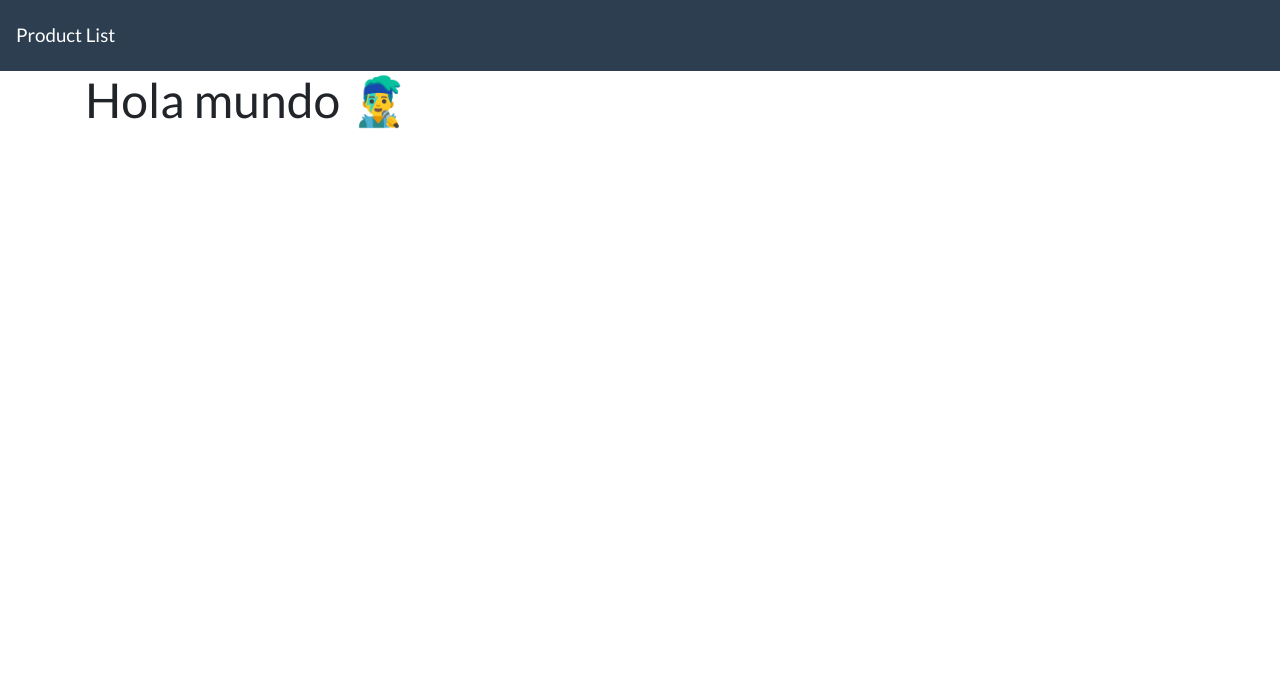
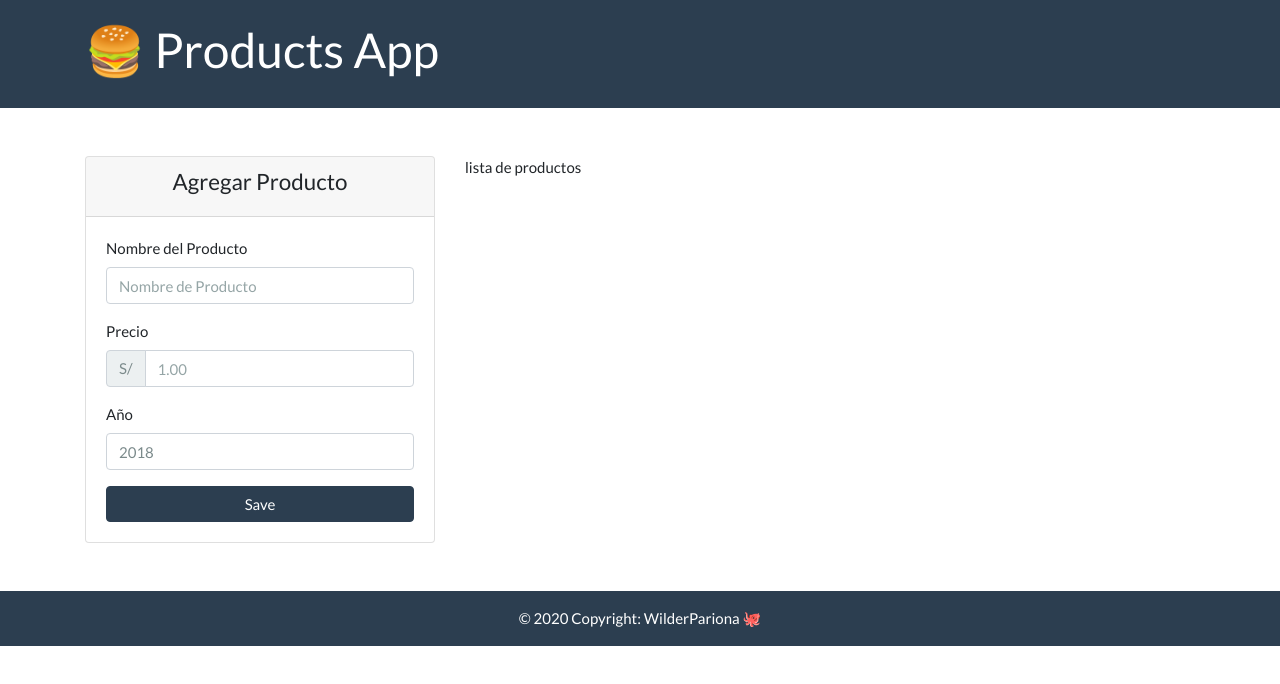
Before and after one commit to JhonWilderParionaVilca/product-app-js-OOP, a website: page index.html in a window 1280 px wide. Drawn offline with Linux system fonts and the light colour scheme.

Commit message:
:lipstick: update UI, form add products

```diff
--- /dev/null
+++ b/assets/css/style.css
@@ -0,0 +1,13 @@
+.fz-14 {
+  font-size: 1.4rem;
+}
+
+/* para que se posicione abajo de todo el footer */
+.footer {
+  bottom: 0;
+  width: 100%;
+}
+
+.text-white {
+  color: #ffffff;
+}
--- a/index.html
+++ b/index.html
@@ -4,20 +4,88 @@
 <head>
   <meta charset="UTF-8">
   <meta name="viewport" content="width=device-width, initial-scale=1.0">
-  <title>Title</title>
+  <title>🍔 Product App</title>
   <link rel="stylesheet" href="./assets/css/bootstrap.min.css">
+  <link rel="stylesheet" href="./assets/css/style.css">
 </head>
 
 <body>
+
+  <!-------------------
+    $NAV BAR
+  --------------------->
   <nav class="navbar navbar-expand-lg navbar-dark bg-primary">
-    <a class="navbar-brand" href="index.html">Product List</a>
+    <div class="container">
+      <a href="/" class="navbar-brand">
+        <h1>
+          🍔 Products App
+        </h1>
+      </a>
+    </div>
   </nav>
 
-  <div class="container">
-    <h1>Hola mundo 👨‍🎤 </h1>
-  </div>
 
+  <!-------------------
+    $MAIN
+  --------------------->
+  <main class="container mt-5" role="main">
+    <div id="App" class="row">
+      <!-------------------
+        $FORM
+      --------------------->
+      <div class="col-md-4">
+        <div class="card">
+          <div class="card-header">
+            <h2 class="text-center fz-14">Agregar Producto</h2>
+          </div>
 
+          <form id="product-form" class="card-body">
+            <div class="form-group">
+              <label class="control-label" for="product-name">Nombre del Producto</label>
+              <input class="form-control" type="text" name="product-name" id="product-name" placeholder="Nombre de Producto">
+            </div>
+
+            <div class="form-group">
+              <label class="control-label" for="product-price">Precio</label>
+              <div class="form-group">
+                <div class="input-group mb-3">
+                  <div class="input-group-prepend">
+                    <span class="input-group-text">S/</span>
+                  </div>
+                  <input type="number" class="form-control" step="0.01" name="product-price" id="product-price" min="0" placeholder="1.00" lang="en">
+                </div>
+              </div>
+            </div>
+
+            <div class="form-group">
+              <label class="control-label" for="product-year">Año</label>
+              <input class="form-control" type="number" name="product-year" id="product-year" min="1900" max="2018" value="2018">
+            </div>
+
+            <input class="btn  btn-primary  btn-block" type="submit" value="Save">
+          </form>
+        </div>
+      </div>
+      <!-------------------
+        $LIST
+      --------------------->
+      <div class="col-md-8">
+        lista de productos
+      </div>
+
+    </div>
+  </main>
+
+  <!-------------------
+    $FOOTER
+  --------------------->
+  <footer class="footer  font-small  bg-primary mt-5 text-white">
+    <!-- Copyright -->
+    <div class="footer-copyright text-center py-3">© 2020 Copyright:
+      <a href="https://github.com/wilderPariona" target="_black" class="text-white"> WilderPariona 🐙 </a>
+    </div>
+    <!-- Copyright -->
+  </footer>
   <script src="./assets/js/index.js"></script>
 </body>
 
```
